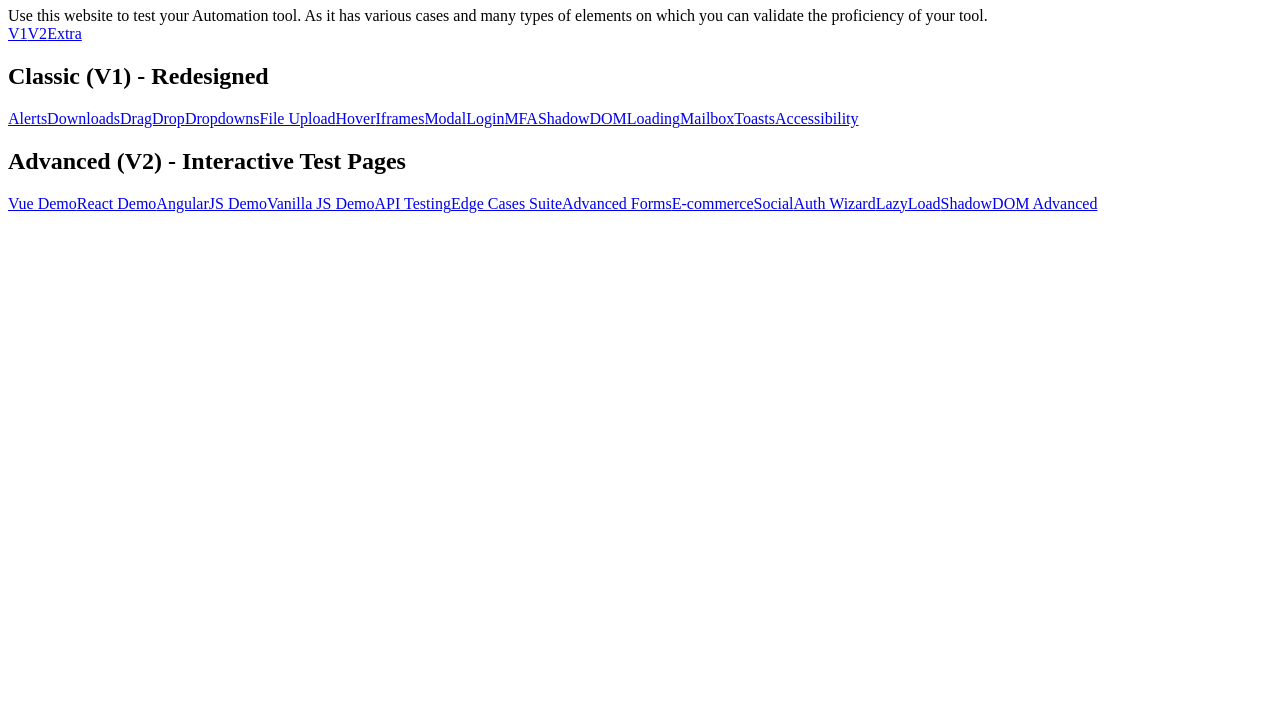
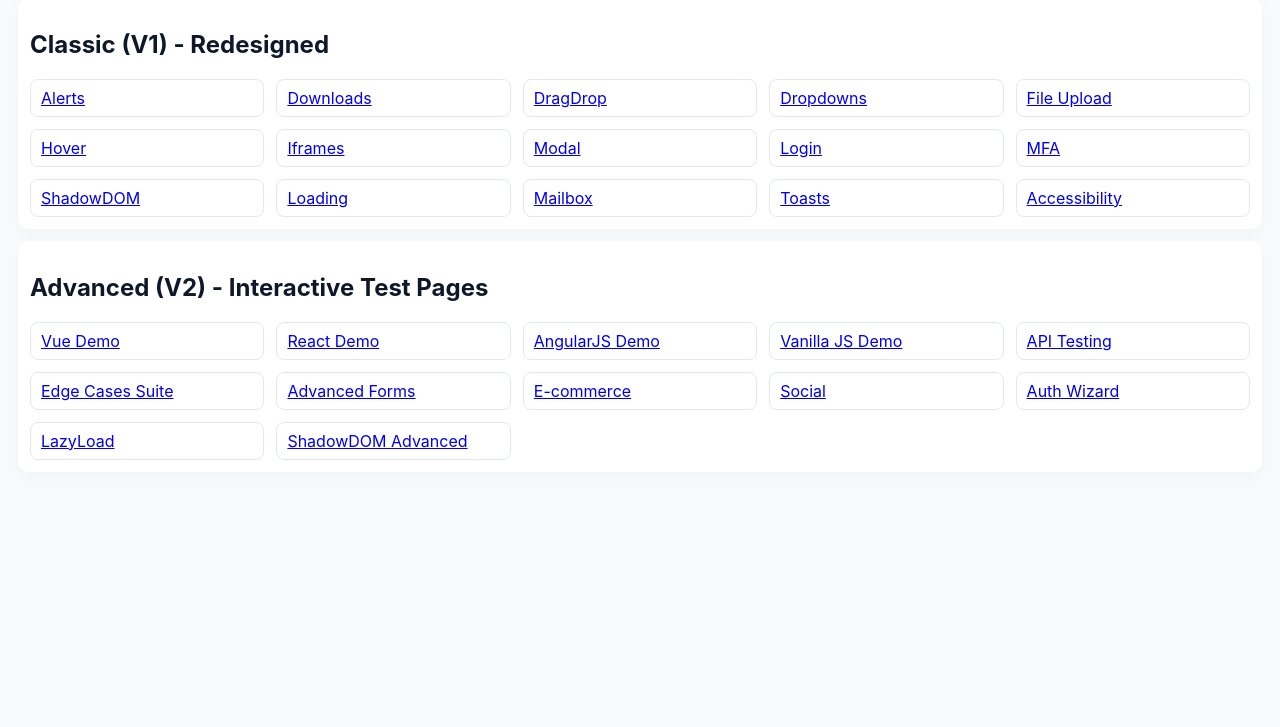
Before and after one commit to aakashbrowserstack/Automation-Playground, a plain HTML site: page index.html in a window 1280 px wide. Shown: the part 73-800 px from the top of the page. Drawn offline with Linux system fonts and the light colour scheme; the site is published under a folder, as on GitHub Pages, so addresses that start at the root find nothing.

Commit message:
Fix resource paths for GitHub Pages deployment

```diff
--- a/index.html
+++ b/index.html
@@ -1,11 +1,11 @@
 <!doctype html><html><head><meta charset="utf-8"><title>QA Playground</title>
-<link rel="stylesheet" href="/shared/styles.css"></head><body>
+<link rel="stylesheet" href="shared/styles.css"></head><body>
 <header><div><h1>QA Playground</h1><div class="small">Use this website to test your Automation tool. As it has various cases and many types of elements on which you can validate the proficiency of your tool.</div></div><nav><a href="#v1">V1</a><a href="#v2">V2</a><a href="#extra">Extra</a></nav></header>
 <main>
 <section id="v1" class="card"><h2>Classic (V1) - Redesigned</h2><div class="grid">
-<a class="btn" href="/v1/alerts.html">Alerts</a><a class="btn" href="/v1/downloads.html">Downloads</a><a class="btn" href="/v1/dragdrop.html">DragDrop</a><a class="btn" href="/v1/dropdowns.html">Dropdowns</a><a class="btn" href="/v1/file-upload.html">File Upload</a><a class="btn" href="/v1/hover.html">Hover</a><a class="btn" href="/v1/iframes.html">Iframes</a><a class="btn" href="/v1/modal.html">Modal</a><a class="btn" href="/v1/login.html">Login</a><a class="btn" href="/v1/mfa.html">MFA</a><a class="btn" href="/v1/shadowdom.html">ShadowDOM</a><a class="btn" href="/v1/loading.html">Loading</a><a class="btn" href="/v1/mailbox.html">Mailbox</a><a class="btn" href="/v1/toast.html">Toasts</a><a class="btn" href="/v1/accessibility.html">Accessibility</a>
+<a class="btn" href="v1/alerts.html">Alerts</a><a class="btn" href="v1/downloads.html">Downloads</a><a class="btn" href="v1/dragdrop.html">DragDrop</a><a class="btn" href="v1/dropdowns.html">Dropdowns</a><a class="btn" href="v1/file-upload.html">File Upload</a><a class="btn" href="v1/hover.html">Hover</a><a class="btn" href="v1/iframes.html">Iframes</a><a class="btn" href="v1/modal.html">Modal</a><a class="btn" href="v1/login.html">Login</a><a class="btn" href="v1/mfa.html">MFA</a><a class="btn" href="v1/shadowdom.html">ShadowDOM</a><a class="btn" href="v1/loading.html">Loading</a><a class="btn" href="v1/mailbox.html">Mailbox</a><a class="btn" href="v1/toast.html">Toasts</a><a class="btn" href="v1/accessibility.html">Accessibility</a>
 </div></section>
 <section id="v2" class="card"><h2>Advanced (V2) - Interactive Test Pages</h2><div class="grid">
-<a class="btn" href="/v2/vue-demo.html">Vue Demo</a><a class="btn" href="/v2/react-demo.html">React Demo</a><a class="btn" href="/extra/angularjs-demo-enhanced.html">AngularJS Demo</a><a class="btn" href="/extra/vanilla-deep-enhanced.html">Vanilla JS Demo</a><a class="btn" href="/v2/api-testing.html">API Testing</a><a class="btn" href="/v2/edge-cases-fixed.html">Edge Cases Suite</a><a class="btn" href="/v2/advanced-forms.html">Advanced Forms</a><a class="btn" href="/v2/ecommerce.html">E-commerce</a><a class="btn" href="/v2/social.html">Social</a><a class="btn" href="/v2/auth-wizard.html">Auth Wizard</a><a class="btn" href="/v2/lazyload.html">LazyLoad</a><a class="btn" href="/v2/shadowdom-advanced.html">ShadowDOM Advanced</a></div></section>
-</main><script src="/shared/scripts.js"></script>
+<a class="btn" href="v2/vue-demo.html">Vue Demo</a><a class="btn" href="v2/react-demo.html">React Demo</a><a class="btn" href="extra/angularjs-demo-enhanced.html">AngularJS Demo</a><a class="btn" href="extra/vanilla-deep-enhanced.html">Vanilla JS Demo</a><a class="btn" href="v2/api-testing.html">API Testing</a><a class="btn" href="v2/edge-cases-fixed.html">Edge Cases Suite</a><a class="btn" href="v2/advanced-forms.html">Advanced Forms</a><a class="btn" href="v2/ecommerce.html">E-commerce</a><a class="btn" href="v2/social.html">Social</a><a class="btn" href="v2/auth-wizard.html">Auth Wizard</a><a class="btn" href="v2/lazyload.html">LazyLoad</a><a class="btn" href="v2/shadowdom-advanced.html">ShadowDOM Advanced</a></div></section>
+</main><script src="shared/scripts.js"></script>
 </body></html>
```
